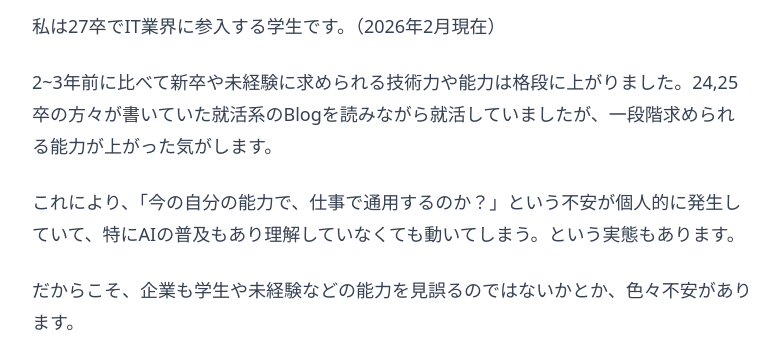
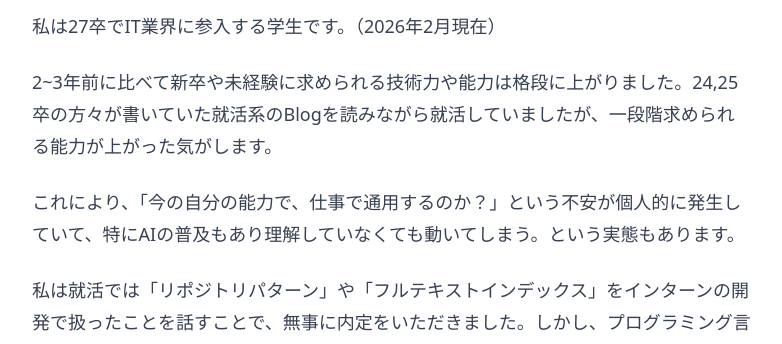
Before and after one commit to Ayumu3746221/portfolio, an Astro site: page /blog/junior-engineers-anxiety in a window 1280 px wide. Shown: the part 441-785 px from the top of the page, without its empty margins (248-1030 px from the left). Built offline with nearby package versions, Linux system fonts and the light colour scheme; Astro itself is replaced by a stand-in of ours.

Commit message:
よくない表現があったので修正

```diff
--- a/src/content/blog/junior-engineers-anxiety.md
+++ b/src/content/blog/junior-engineers-anxiety.md
@@ -13,8 +13,6 @@ draft: false
 2~3年前に比べて新卒や未経験に求められる技術力や能力は格段に上がりました。24,25卒の方々が書いていた就活系のBlogを読みながら就活していましたが、一段階求められる能力が上がった気がします。
 
 これにより、「今の自分の能力で、仕事で通用するのか？」という不安が個人的に発生していて、特にAIの普及もあり理解していなくても動いてしまう。という実態もあります。
-
-だからこそ、企業も学生や未経験などの能力を見誤るのではないかとか、色々不安があります。
 
 私は就活では「リポジトリパターン」や「フルテキストインデックス」をインターンの開発で扱ったことを話すことで、無事に内定をいただきました。しかし、プログラミング言語をしっかり体系的に学習できているのかといえば怪しいです。[^1]
 
```
